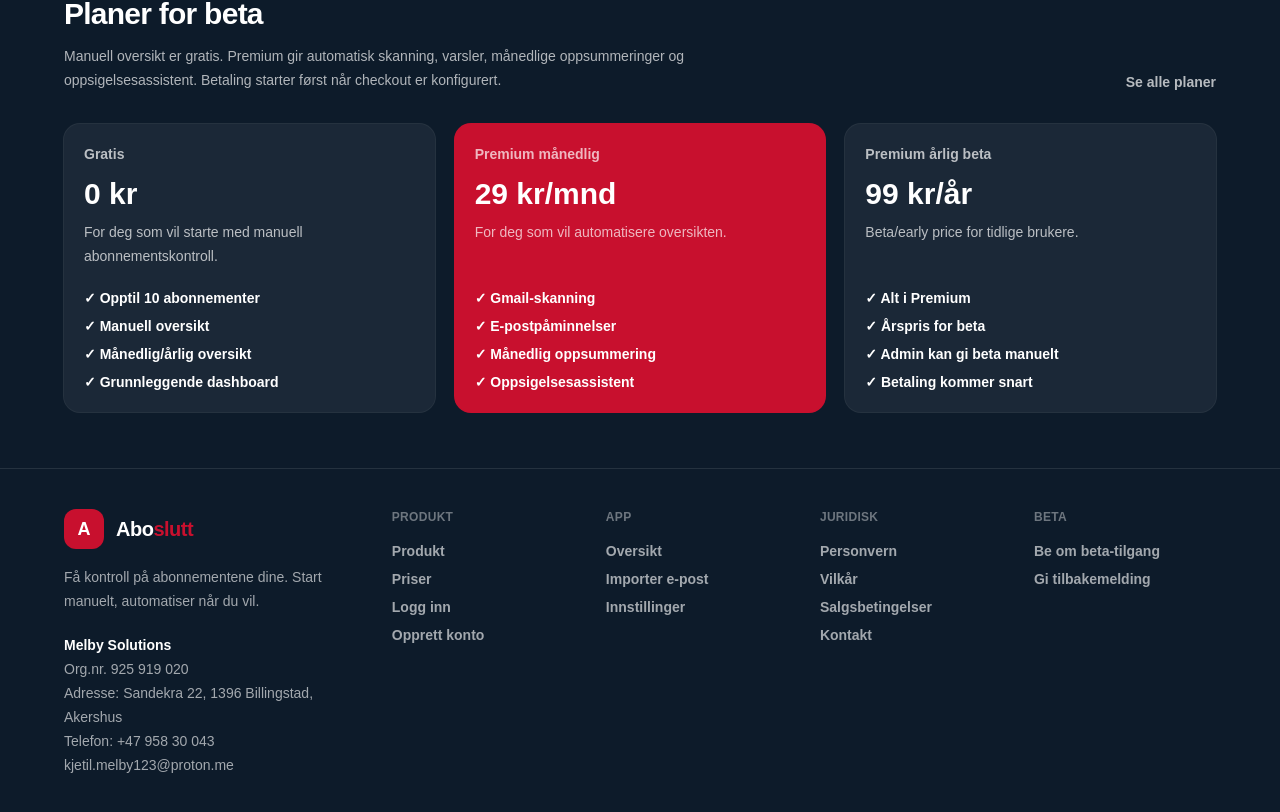
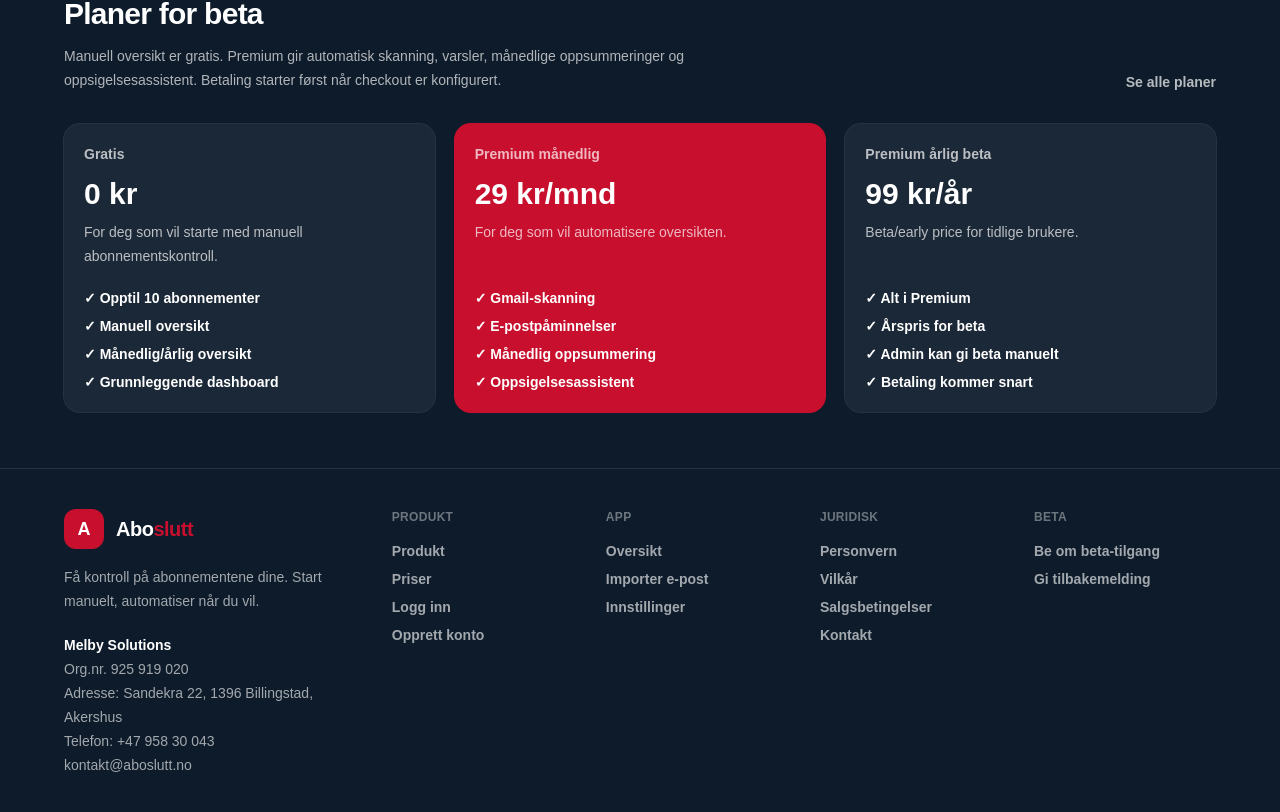
Before and after one commit to xyzmel/aboslutt, a Next.js app: page / in a window 1280 px wide. Shown: the part 1530-2342 px from the top of the page. Built offline with nearby package versions, Linux system fonts and the light colour scheme; no server answers.

Commit message:
footer update 3.0

```diff
--- a/src/app/contact/page.tsx
+++ b/src/app/contact/page.tsx
@@ -1,5 +1,6 @@
 import Link from "next/link";
 import { PublicPageShell } from "@/components/public/PublicPageShell";
+import { siteConfig } from "@/lib/site-config";
 
 export default function ContactPage() {
   return (
@@ -8,15 +9,15 @@
       title="Kontakt"
     >
       <section>
-        <h2 className="text-lg font-bold text-[#0D1B2A]">Melby Solutions</h2>
+        <h2 className="text-lg font-bold text-[#0D1B2A]">{siteConfig.companyName}</h2>
         <div className="mt-2 space-y-1">
-          <p>Org.nr. 925 919 020</p>
-          <p>Adresse: Sandekra 22, 1396 Billingstad, Akershus</p>
-          <p>Telefon: +47 958 30 043</p>
+          <p>Org.nr. {siteConfig.orgNumber}</p>
+          <p>Adresse: {siteConfig.address}</p>
+          <p>Telefon: {siteConfig.phone}</p>
           <p>
             E-post:{" "}
-            <a className="font-semibold text-[#C8102E]" href="mailto:kjetil.melby123@proton.me">
-              kjetil.melby123@proton.me
+            <a className="font-semibold text-[#C8102E]" href={`mailto:${siteConfig.contactEmail}`}>
+              {siteConfig.contactEmail}
             </a>
           </p>
         </div>
--- a/src/app/privacy/page.tsx
+++ b/src/app/privacy/page.tsx
@@ -1,4 +1,5 @@
 import { PublicPageShell } from "@/components/public/PublicPageShell";
+import { siteConfig } from "@/lib/site-config";
 
 export default function PrivacyPage() {
   return (
@@ -9,10 +10,10 @@
       <section>
         <h2 className="text-lg font-bold text-[#0D1B2A]">Hvem står bak</h2>
         <p className="mt-2">
-          Aboslutt drives av Melby Solutions, org.nr. 925 919 020. Du kan kontakte
+          Aboslutt drives av {siteConfig.companyName}, org.nr. {siteConfig.orgNumber}. Du kan kontakte
           oss på{" "}
-          <a className="font-semibold text-[#C8102E]" href="mailto:kjetil.melby123@proton.me">
-            kjetil.melby123@proton.me
+          <a className="font-semibold text-[#C8102E]" href={`mailto:${siteConfig.contactEmail}`}>
+            {siteConfig.contactEmail}
           </a>
           .
         </p>
--- a/src/app/terms/page.tsx
+++ b/src/app/terms/page.tsx
@@ -1,4 +1,5 @@
 import { PublicPageShell } from "@/components/public/PublicPageShell";
+import { siteConfig } from "@/lib/site-config";
 
 export default function TermsPage() {
   return (
@@ -43,9 +44,9 @@
       <section>
         <h2 className="text-lg font-bold text-[#0D1B2A]">Kontakt</h2>
         <p className="mt-2">
-          Aboslutt drives av Melby Solutions, org.nr. 925 919 020. Kontakt:{" "}
-          <a className="font-semibold text-[#C8102E]" href="mailto:kjetil.melby123@proton.me">
-            kjetil.melby123@proton.me
+          Aboslutt drives av {siteConfig.companyName}, org.nr. {siteConfig.orgNumber}. Kontakt:{" "}
+          <a className="font-semibold text-[#C8102E]" href={`mailto:${siteConfig.contactEmail}`}>
+            {siteConfig.contactEmail}
           </a>
           .
         </p>
--- a/src/app/terms/sales/page.tsx
+++ b/src/app/terms/sales/page.tsx
@@ -1,6 +1,7 @@
 import Link from "next/link";
 import type { ReactNode } from "react";
 import { PublicPageShell } from "@/components/public/PublicPageShell";
+import { siteConfig } from "@/lib/site-config";
 
 export default function SalesTermsPage() {
   return (
@@ -9,9 +10,9 @@
       title="Salgsbetingelser"
     >
       <TermsSection title="Parter">
-        Selger er Melby Solutions, org.nr. 925 919 020. Kontakt:{" "}
-        <a className="font-semibold text-[#C8102E]" href="mailto:kjetil.melby123@proton.me">
-          kjetil.melby123@proton.me
+        Selger er {siteConfig.companyName}, org.nr. {siteConfig.orgNumber}. Kontakt:{" "}
+        <a className="font-semibold text-[#C8102E]" href={`mailto:${siteConfig.contactEmail}`}>
+          {siteConfig.contactEmail}
         </a>
         . Kjøper er personen som oppretter konto og kjøper tilgang til Aboslutt Premium.
       </TermsSection>
@@ -65,11 +66,11 @@
       </TermsSection>
 
       <TermsSection title="Kontaktinformasjon">
-        Melby Solutions, org.nr. 925 919 020. E-post:{" "}
-        <a className="font-semibold text-[#C8102E]" href="mailto:kjetil.melby123@proton.me">
-          kjetil.melby123@proton.me
+        {siteConfig.companyName}, org.nr. {siteConfig.orgNumber}. E-post:{" "}
+        <a className="font-semibold text-[#C8102E]" href={`mailto:${siteConfig.contactEmail}`}>
+          {siteConfig.contactEmail}
         </a>
-        . Adresse: Sandekra 22, 1396 Billingstad, Akershus. Telefon: +47 958 30 043.
+        . Adresse: {siteConfig.address}. Telefon: {siteConfig.phone}.
       </TermsSection>
 
       <Link
--- a/src/components/auth/MagicLinkAuthScreen.tsx
+++ b/src/components/auth/MagicLinkAuthScreen.tsx
@@ -6,6 +6,8 @@
 import { getProviders, signIn } from "next-auth/react";
 import { PublicHeader } from "@/components/navigation/PublicHeader";
 import { PublicFooter } from "@/components/public/PublicFooter";
+
+const vippsLoginButtonAsset = "/Type=Login, Shape=Pill, Background=Default.svg";
 
 type AuthMode = "login" | "register";
 type RequestState = "idle" | "loading" | "success" | "error";
@@ -242,22 +244,24 @@
               Fortsett med Google
             </button>
             <button
-              className="flex h-12 w-full items-center justify-center gap-3 rounded-xl border border-[#FF5B24] bg-[#FF5B24] px-5 text-sm font-bold text-white shadow-sm transition hover:bg-[#e94f1f] disabled:cursor-not-allowed disabled:border-slate-300 disabled:bg-slate-200 disabled:text-slate-600"
+              aria-label={providers.vipps ? "Logg inn med Vipps" : "Vipps Login kommer snart"}
+              className="flex h-12 w-full items-center justify-center rounded-full border border-transparent bg-transparent p-0 text-sm font-bold text-white shadow-sm transition focus:outline-none focus:ring-2 focus:ring-[#FF5B24] focus:ring-offset-2 disabled:cursor-not-allowed disabled:rounded-xl disabled:border-slate-300 disabled:bg-slate-200 disabled:px-5 disabled:text-slate-600"
               disabled={!providers.vipps}
               onClick={() => signIn("vipps", { callbackUrl })}
               type="button"
             >
               {providers.vipps ? (
                 <Image
-                  alt=""
-                  className="h-5 w-auto"
-                  height={29}
+                  alt="Logg inn med Vipps"
+                  className="h-12 w-full object-contain"
+                  height={48}
                   priority
-                  src="/vipps-logo.png"
-                  width={96}
+                  src={vippsLoginButtonAsset}
+                  width={340}
                 />
-              ) : null}
-              {providers.vipps ? "Fortsett med Vipps" : "Vipps Login kommer snart"}
+              ) : (
+                "Vipps Login kommer snart"
+              )}
             </button>
           </div>
 
--- a/src/components/landing/LandingScreen.tsx
+++ b/src/components/landing/LandingScreen.tsx
@@ -5,6 +5,8 @@
 import Link from "next/link";
 import { PublicHeader } from "@/components/navigation/PublicHeader";
 import { PublicFooter } from "@/components/public/PublicFooter";
+
+const vippsLoginButtonAsset = "/Type=Login, Shape=Pill, Background=Default.svg";
 
 const featureSections = [
   {
@@ -231,7 +233,7 @@
       <div className="flex items-start justify-between gap-3">
         <p className="text-xs font-bold uppercase tracking-wide text-[#C8102E]">{eyebrow}</p>
         {vipps ? (
-          <Image alt="" className="h-5 w-auto" height={29} src="/vipps-logo-transparent.png" width={96} />
+          <Image alt="Logg inn med Vipps" className="h-8 w-auto" height={44} src={vippsLoginButtonAsset} width={160} />
         ) : null}
       </div>
       <h3 className="mt-2 text-xl font-extrabold tracking-tight">{title}</h3>
--- a/src/components/navigation/AppFooter.tsx
+++ b/src/components/navigation/AppFooter.tsx
@@ -2,8 +2,7 @@
 
 import Link from "next/link";
 import { useSession } from "next-auth/react";
-
-const contactEmail = "kjetil.melby123@proton.me";
+import { siteConfig } from "@/lib/site-config";
 
 export function AppFooter({ compact = false }: { compact?: boolean }) {
   const { data: session } = useSession();
@@ -13,7 +12,9 @@
     return (
       <footer className="border-t border-[#DBE4EE] bg-[#F0F4F8] px-5 py-5 text-xs text-[#5F6F82]">
         <div className="mx-auto flex max-w-6xl flex-col gap-2 sm:flex-row sm:items-center sm:justify-between">
-          <p>Aboslutt · Melby Solutions · Org.nr. 925 919 020</p>
+          <p>
+            {siteConfig.siteName} · {siteConfig.companyName} · Org.nr. {siteConfig.orgNumber}
+          </p>
           <nav className="flex flex-wrap gap-3 font-semibold">
             <Link className="hover:text-[#C8102E]" href="/privacy">
               Personvern
@@ -49,12 +50,12 @@
             Få kontroll på abonnementene dine. Start manuelt, automatiser når du vil.
           </p>
           <div className="mt-5 leading-6">
-            <p className="font-semibold text-white">Melby Solutions</p>
-            <p>Org.nr. 925 919 020</p>
-            <p>Adresse: Sandekra 22, 1396 Billingstad, Akershus</p>
-            <p>Telefon: +47 958 30 043</p>
-            <a className="hover:text-white" href={`mailto:${contactEmail}`}>
-              {contactEmail}
+            <p className="font-semibold text-white">{siteConfig.companyName}</p>
+            <p>Org.nr. {siteConfig.orgNumber}</p>
+            <p>Adresse: {siteConfig.address}</p>
+            <p>Telefon: {siteConfig.phone}</p>
+            <a className="hover:text-white" href={`mailto:${siteConfig.contactEmail}`}>
+              {siteConfig.contactEmail}
             </a>
           </div>
         </div>
--- /dev/null
+++ b/src/lib/site-config.ts
@@ -0,0 +1,8 @@
+export const siteConfig = {
+  siteName: "Aboslutt",
+  companyName: "Melby Solutions",
+  orgNumber: "925 919 020",
+  contactEmail: "kontakt@aboslutt.no",
+  address: "Sandekra 22, 1396 Billingstad, Akershus",
+  phone: "+47 958 30 043",
+} as const;
```
Also changed, not shown: src/components/settings/SettingsClient.tsx (+16 -7 lines), 1 other file (tests, documents, lock files or other folders).
